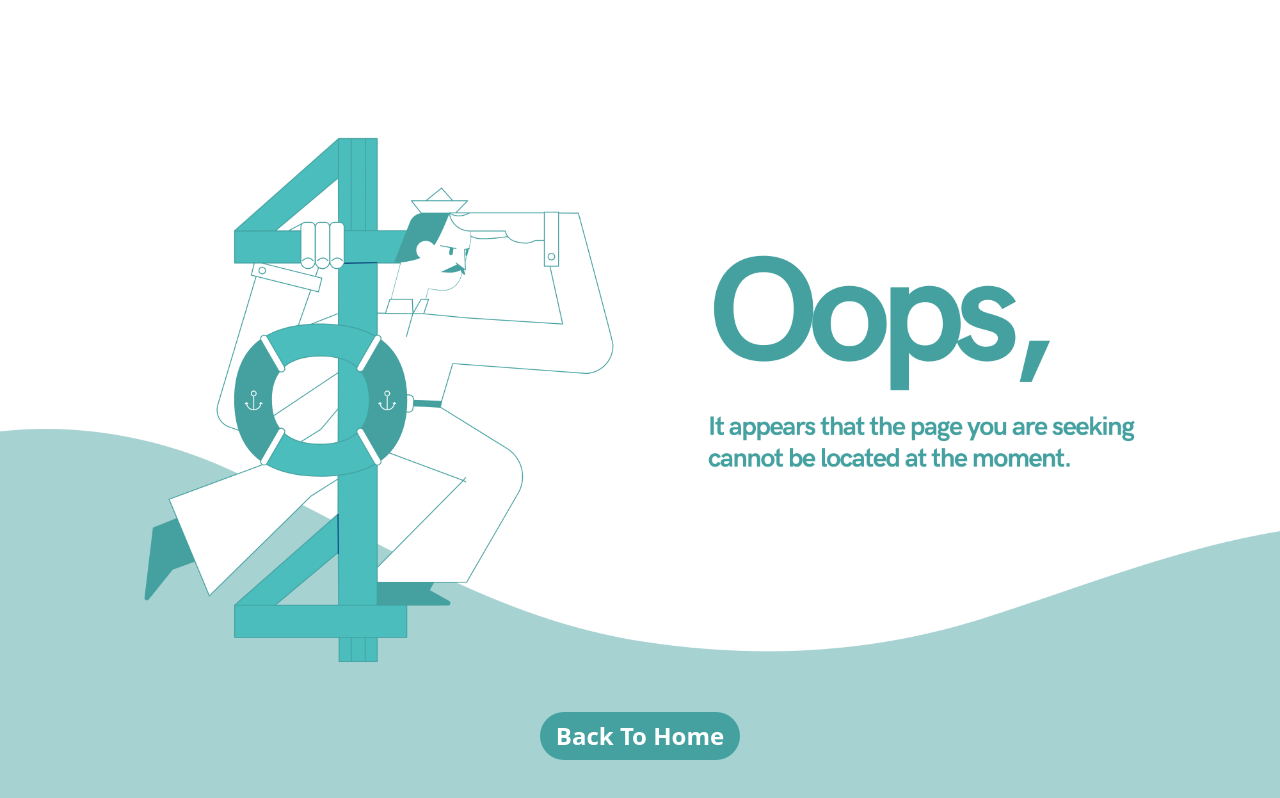
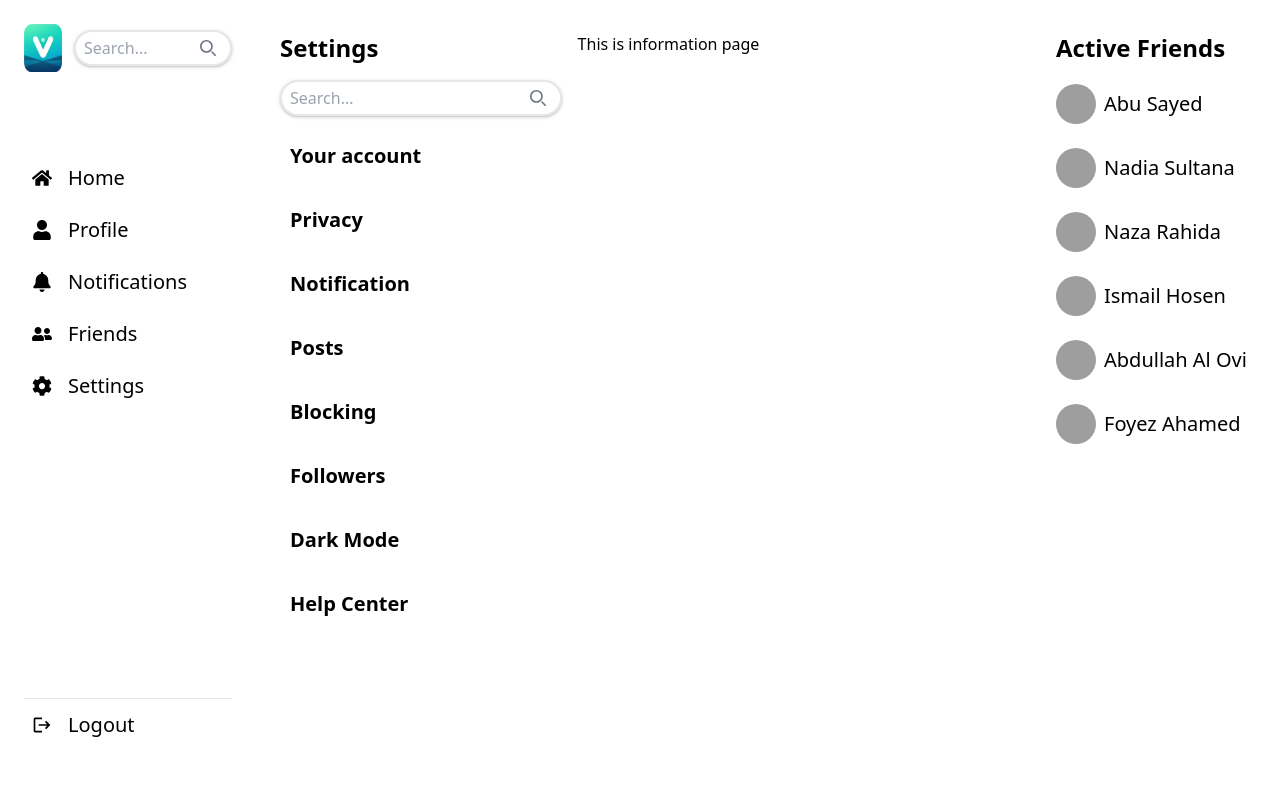
Before and after one commit to DevDynasty0/Vibin--social-media-platform, a React (Vite) app: page /settings in a window 1280 px wide. Before the commit this address had no page. Built offline with nearby package versions, Linux system fonts and the light colour scheme; grey boxes are pictures that could not be loaded.

Commit message:
[feature] settings page static layout added

```diff
--- /dev/null
+++ b/src/pages/home/settings/Settings.jsx
@@ -0,0 +1,73 @@
+import { NavLink } from "react-router-dom";
+import "./settings.css";
+
+const Settings = () => {
+
+  const settingsMenu = <>
+
+   <li><NavLink>Your account</NavLink></li>
+   <li> <NavLink>Privacy</NavLink></li>
+   <li> <NavLink>Notification</NavLink></li>
+   <li> <NavLink>Posts</NavLink></li>
+   <li> <NavLink>Blocking</NavLink></li>
+   <li> <NavLink>Followers</NavLink></li>
+   <li> <NavLink>Dark Mode</NavLink></li>
+   <li> <NavLink>Help Center</NavLink></li>
+
+  </>
+
+  return (
+    <div>
+      <section className="mt-2">
+        {/* main div */}
+        <div className="flex gap-4">
+          {/* settings route */}
+          <div className="w-[40%]">
+            <h1 className="text-2xl font-semibold">Settings</h1>
+
+            <div className="  w-full mt-4  flex gap-2 items-center  pointer-events-none">
+              {" "}
+              <input
+                className="px-2 py-1 rounded-r-full rounded-l-full hover:cursor-text shadow drop-shadow text-black focus:cursor-text w-full border-2"
+                type="text"
+                placeholder="Search..."
+              />
+              <svg
+                className="w-4 h-4 -ml-10 z-10 text-gray-500 dark:text-gray-400"
+                aria-hidden="true"
+                xmlns="http://www.w3.org/2000/svg"
+                fill="none"
+                viewBox="0 0 20 20"
+              >
+                <path
+                  stroke="currentColor"
+                  strokeLinecap="round"
+                  strokeLinejoin="round"
+                  strokeWidth="2"
+                  d="m19 19-4-4m0-7A7 7 0 1 1 1 8a7 7 0 0 1 14 0Z"
+                />
+              </svg>
+            </div>
+
+            <div className="mt-4 overflow-y-scroll max-h-[100vh]">
+                <ul className="space-y-4 text-xl font-semibold settings-menu">
+                    {settingsMenu}
+                </ul>
+            </div>
+
+          </div>
+          {/* settings route */}
+
+          {/* setting information */}
+          <div className="w-[60%]">
+            <h1>This is information page</h1>
+          </div>
+          {/* setting information */}
+        </div>
+        {/* main div */}
+      </section>
+    </div>
+  );
+};
+
+export default Settings;
--- /dev/null
+++ b/src/pages/home/settings/settings.css
@@ -0,0 +1,7 @@
+.settings-menu> li:hover{
+    background-color: #f5f5f5;
+}
+
+.settings-menu> li{
+    padding: 10px;
+}
--- a/src/pages/sign-up/SignUp.jsx
+++ b/src/pages/sign-up/SignUp.jsx
@@ -348,7 +348,7 @@ const SignUp = () => {
                 Already have an account?{" "}
                 <Link
                   to="/login"
-                  className="text-bold text-[#0E4749] text-md underline"
+                  className="text-bold text-purple-600 text-md underline"
                 >
                   Login Here
                 </Link>
--- a/src/routes/Routes.jsx
+++ b/src/routes/Routes.jsx
@@ -5,6 +5,7 @@ import SignUp from "../pages/sign-up/SignUp";
 import Home from "../pages/home/home/Home";
 import Landing from "../pages/landing/landing/Landing";
 import NotFound from "../pages/not-found/NotFound";
+import Settings from "../pages/home/settings/Settings";
 
 const Routes = createBrowserRouter([
   {
@@ -19,6 +20,10 @@ const Routes = createBrowserRouter([
       {
         path: "/",
         element: <Home />,
+      },
+      {
+        path: "settings",
+        element: <Settings/>
       },
     ],
   },
```
